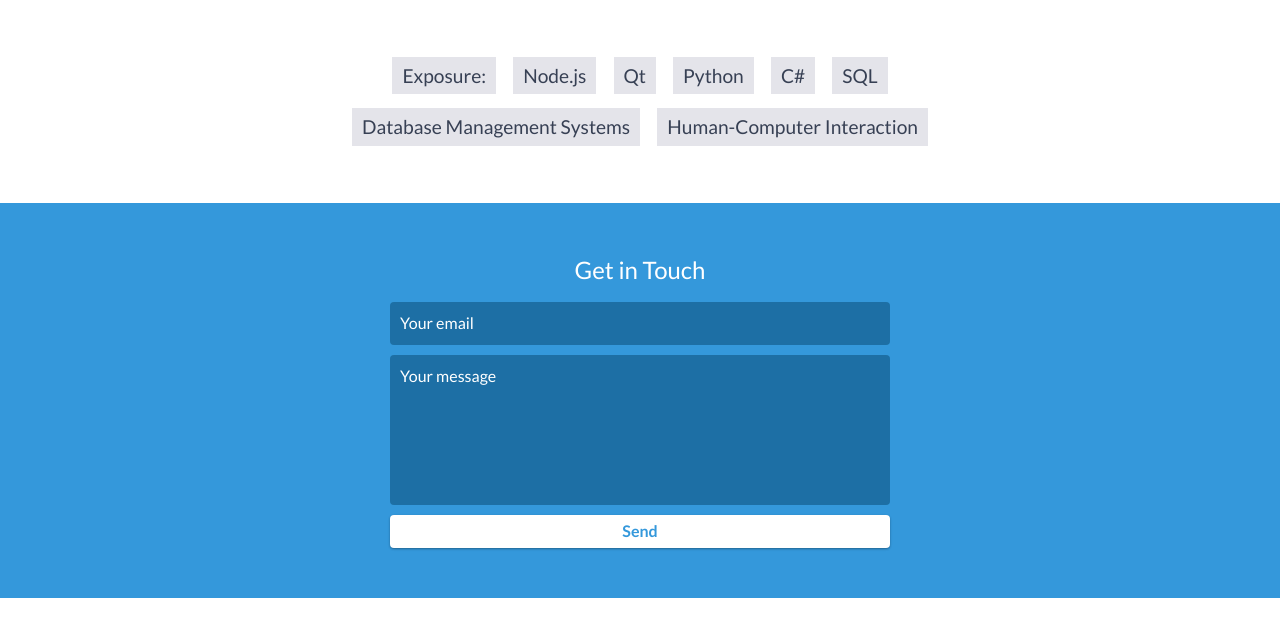
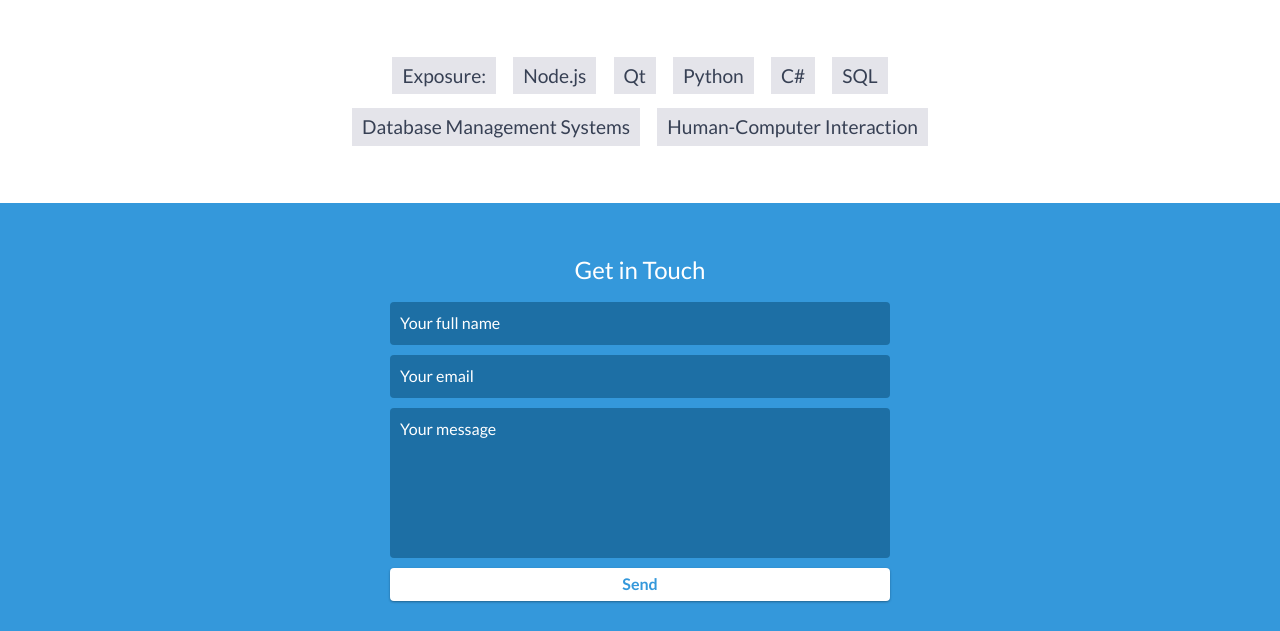
Before and after one commit to dgreen19/my-devportfolio, a website: page index.html in a window 1280 px wide. Shown: the part 3695-4326 px from the top of the page. Drawn offline with nearby package versions, Linux system fonts and the light colour scheme.

Commit message:
Update index.html

```diff
--- a/index.html
+++ b/index.html
@@ -237,6 +237,7 @@
     <div id="contact-form">
       <form method="POST" action="https://formspree.io/green.jr.darryl@gmail.com">
         <input type="hidden" name="_subject" value="Contact request from personal website" />
+        <input type="text" name="name" id="full-name" placeholder="Your full name" required="">
         <input type="email" name="_replyto" placeholder="Your email" required>
         <textarea name="message" placeholder="Your message" required></textarea>
         <button type="submit">Send</button>
```
